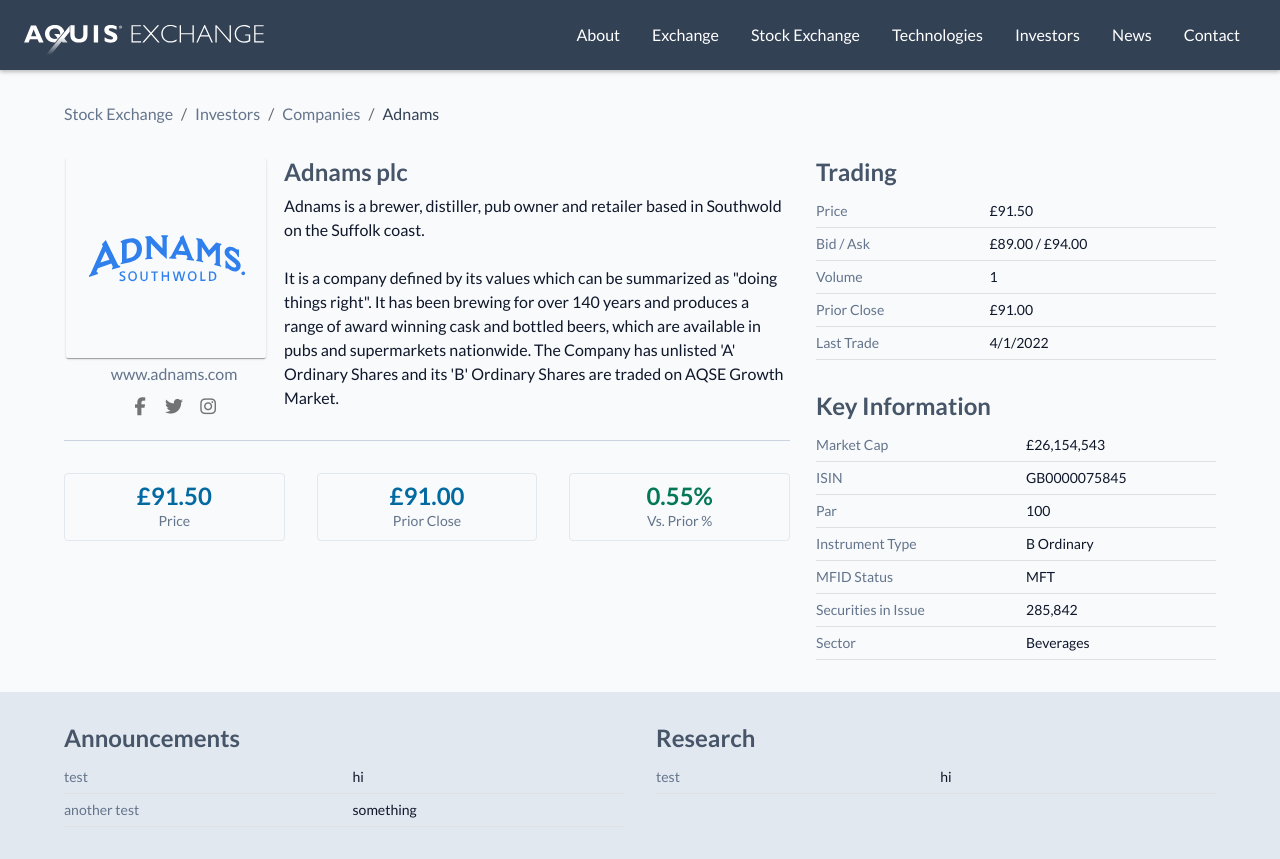
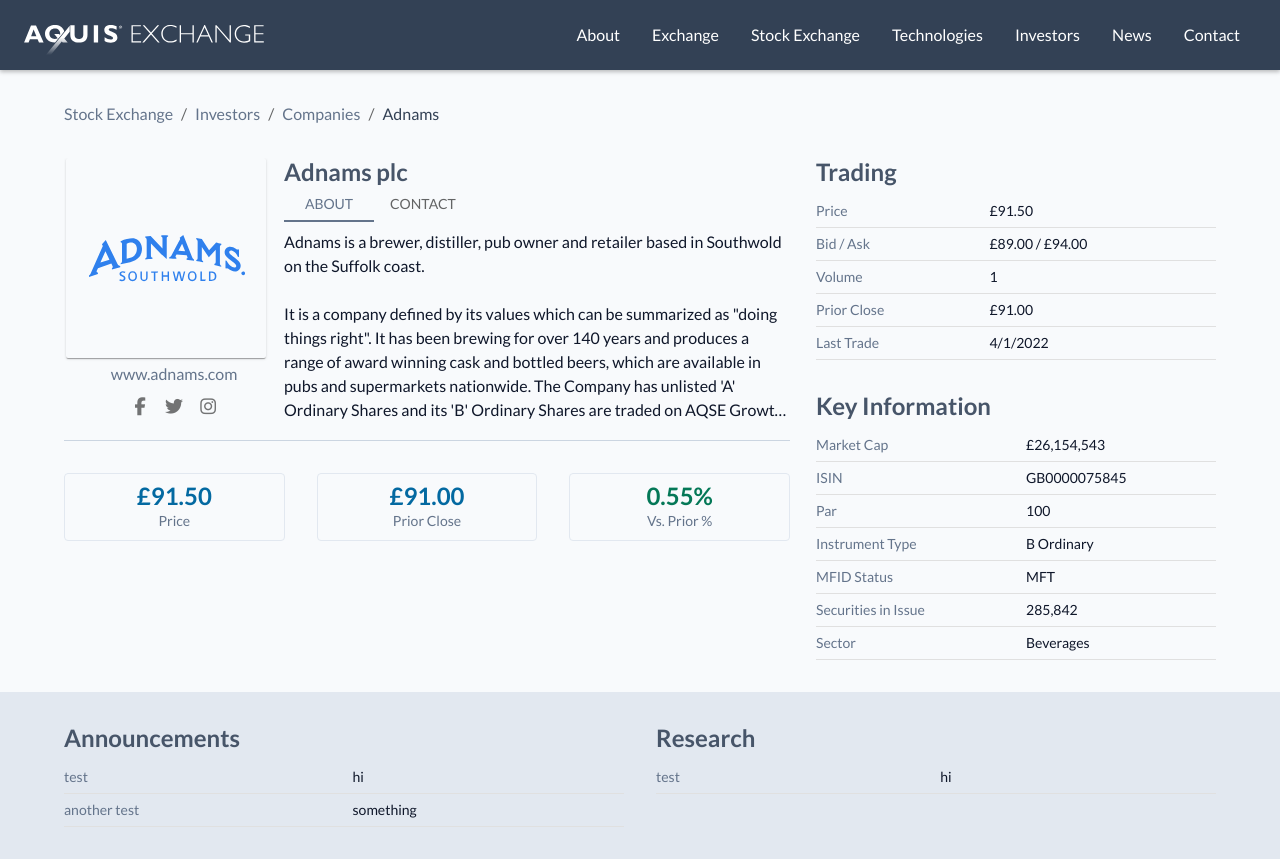
Before and after one commit to agarioch/aq-ex, a React (Create React App) app: page / in a window 1280 px wide. Built offline with nearby package versions, Linux system fonts and the light colour scheme.

Commit message:
feat: add contact and infoTab components

```diff
--- /dev/null
+++ b/src/components/Profile/About.tsx
@@ -0,0 +1,22 @@
+import React from 'react';
+import styled from '@emotion/styled';
+
+type AboutProps = {
+  description: string;
+};
+
+const About = ({ description }: AboutProps) => {
+  return <AboutParagraph>{description}</AboutParagraph>;
+};
+
+const AboutParagraph = styled.p`
+  display: -webkit-box;
+  text-overflow: ellipsis;
+  max-width: 100ch;
+  overflow: hidden;
+  white-space: pre-line;
+  -webkit-line-clamp: 8;
+  -webkit-box-orient: vertical;
+`;
+
+export default About;
--- /dev/null
+++ b/src/components/Profile/ContactList.tsx
@@ -0,0 +1,36 @@
+import React from 'react';
+import styled from '@emotion/styled';
+import List from '@mui/material/List';
+import ListItem from '@mui/material/ListItem';
+import ListItemText from '@mui/material/ListItemText';
+import { Contacts } from '../../types/Company';
+import { QUERIES } from '../../theme';
+
+type ContactsProps = {
+  contacts: Contacts;
+};
+
+const ContactList = ({ contacts }: ContactsProps) => {
+  return (
+    <ListColumns>
+      <List dense={true}>
+        {Object.entries(contacts).map(([label, value]) => {
+          return (
+            <ListItem key={label}>
+              <ListItemText primary={value} secondary={label} />
+            </ListItem>
+          );
+        })}
+      </List>
+    </ListColumns>
+  );
+};
+
+const ListColumns = styled.div`
+  columns: 2;
+  @media ${QUERIES.phoneAndSmaller} {
+    columns: 1;
+  }
+`;
+
+export default ContactList;
--- a/src/components/Profile/Details.tsx
+++ /dev/null
@@ -1,35 +0,0 @@
-import React from 'react';
-import styled from '@emotion/styled';
-import Typography from '@mui/material/Typography';
-import { Company } from '../../types/Company';
-
-type DetailsProps = {
-  member: Company;
-};
-
-const Details = ({ member }: DetailsProps) => {
-  return (
-    <DetailsWrapper>
-      <Typography variant="h1">{member.name}</Typography>
-      <DetailsParagraph>{member.description}</DetailsParagraph>
-    </DetailsWrapper>
-  );
-};
-
-const DetailsWrapper = styled.div`
-  display: flex;
-  flex-direction: column;
-`;
-
-const DetailsParagraph = styled.p`
-  display: -webkit-box;
-  text-overflow: ellipsis;
-  margin-top: 8px;
-  max-width: 100ch;
-  overflow: hidden;
-  white-space: pre-line;
-  -webkit-line-clamp: 10;
-  -webkit-box-orient: vertical;
-`;
-
-export default Details;
--- /dev/null
+++ b/src/components/Profile/InfoTabs.tsx
@@ -0,0 +1,86 @@
+import React, { useState } from 'react';
+import styled from '@emotion/styled';
+import Tabs from '@mui/material/Tabs';
+import Tab from '@mui/material/Tab';
+import Typography from '@mui/material/Typography';
+import Box from '@mui/material/Box';
+import { Company } from '../../types/Company';
+import About from './About';
+import ContactList from './ContactList';
+
+type TabPanelProps = {
+  children?: React.ReactNode;
+  index: number;
+  value: number;
+};
+
+function TabPanel(props: TabPanelProps) {
+  const { children, value, index, ...other } = props;
+
+  return (
+    <div
+      role="tabpanel"
+      hidden={value !== index}
+      id={`simple-tabpanel-${index}`}
+      aria-labelledby={`simple-tab-${index}`}
+      {...other}
+    >
+      {value === index && (
+        <Box sx={{ pt: 1 }}>
+          <Typography>{children}</Typography>
+        </Box>
+      )}
+    </div>
+  );
+}
+
+function a11yProps(index: number) {
+  return {
+    id: `simple-tab-${index}`,
+    'aria-controls': `simple-tabpanel-${index}`,
+  };
+}
+
+const InfoTabs = ({ member }: { member: Company }) => {
+  const [value, setValue] = useState(0);
+
+  const handleChange = (event: React.SyntheticEvent, newValue: number) => {
+    setValue(newValue);
+  };
+
+  return (
+    <DetailsWrapper>
+      <Typography variant="h1">{member.name}</Typography>
+      <Tabs
+        value={value}
+        onChange={handleChange}
+        aria-label={`${member.name} information`}
+      >
+        <Tab label="About" {...a11yProps(0)} />
+        <Tab label="Contact" {...a11yProps(1)} />
+      </Tabs>
+      <TabPanel value={value} index={0}>
+        <TabContentWrapper>
+          <About description={member.description} />
+        </TabContentWrapper>
+      </TabPanel>
+      <TabPanel value={value} index={1}>
+        <TabContentWrapper>
+          <ContactList contacts={member.contacts} />
+        </TabContentWrapper>
+      </TabPanel>
+    </DetailsWrapper>
+  );
+};
+
+const DetailsWrapper = styled.div`
+  display: flex;
+  flex-direction: column;
+`;
+
+const TabContentWrapper = styled.div`
+  max-height: 220px;
+  overflow-y: auto;
+`;
+
+export default InfoTabs;
--- a/src/components/Profile/Profile.tsx
+++ b/src/components/Profile/Profile.tsx
@@ -4,8 +4,8 @@
 import Link from '@mui/material/Link';
 import { Company } from '../../types/Company';
 import SocialList from './SocialList';
-import Details from './Details';
 import { COLORS } from '../../theme';
+import InfoTabs from './InfoTabs';
 
 type ProfileProps = {
   style: React.CSSProperties;
@@ -26,7 +26,7 @@
         </Link>
         <SocialList socials={member.socials} />
       </LinksWrapper>
-      <Details member={member} />
+      <InfoTabs member={member} />
     </Wrapper>
   );
 };
--- a/src/mocks/mock.ts
+++ b/src/mocks/mock.ts
@@ -46,5 +46,13 @@
     'MFID Status': 'MFT',
     'Securities in Issue': '285,842',
     Sector: 'Beverages'
+  },
+  contacts: {
+    'Business Address': 'Adnams plc, Sole Bay Brewery, Southwold, Suffolk, IP18 6JW, United Kingdom.',
+    Email: 'info@adnams.co.uk',
+    Phone: '01502 727200',
+    'Registered Address': 'Sole Bay Brewery, Southwold, Suffolk, IP18 6JW, United Kingdom.',
+    'Corporate Adviser': 'No information',
+    'Registrar': 'Link Group, 10th Floor, Central Square, 29 Wellington Street, Leeds, LS1 4DL, England.'
   }
 }
--- a/src/theme.ts
+++ b/src/theme.ts
@@ -93,10 +93,26 @@
         },
       },
     },
+    MuiTabs: {
+      styleOverrides: {
+        root: {
+          height: '36px',
+          minHeight: '36px',
+        }
+      }
+    },
+    MuiTab: {
+      styleOverrides: {
+        root: {
+          height: '36px',
+          minHeight: '36px',
+        }
+      }
+    },
     MuiIconButton: {
       defaultProps: {
         size: 'small',
       }
     }
-  },
+  }
 });
```
Also changed, not shown: src/types/Company.ts (+7 -2 lines).
